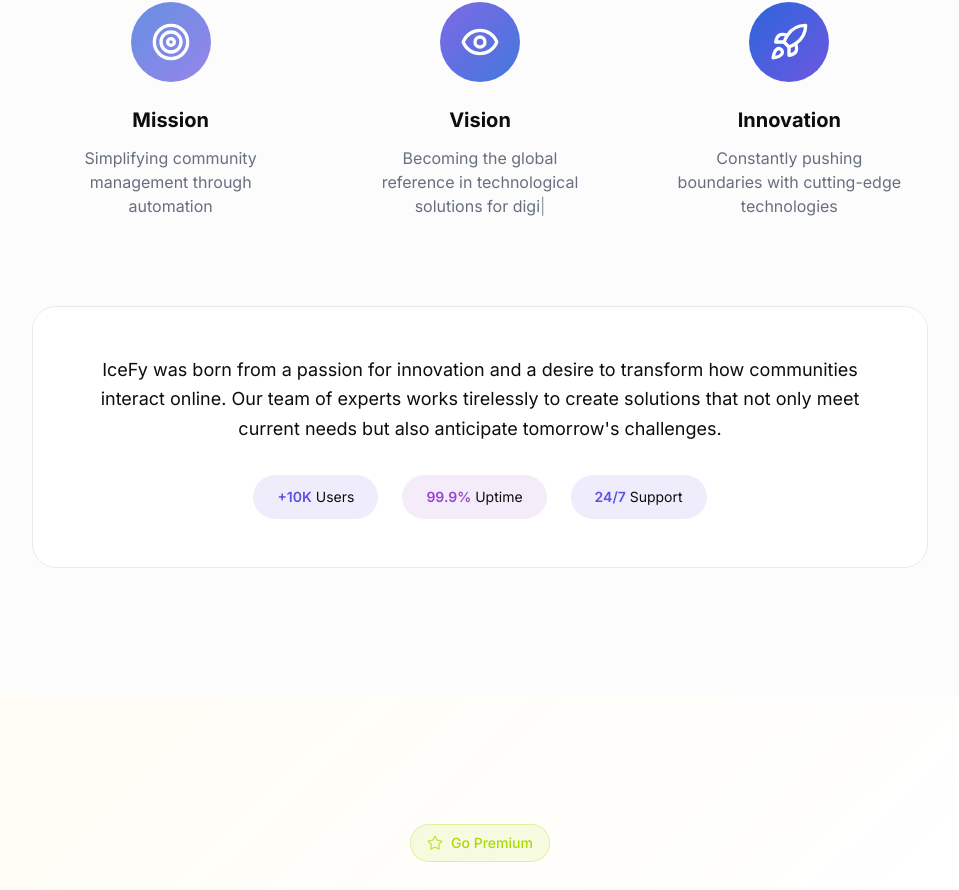
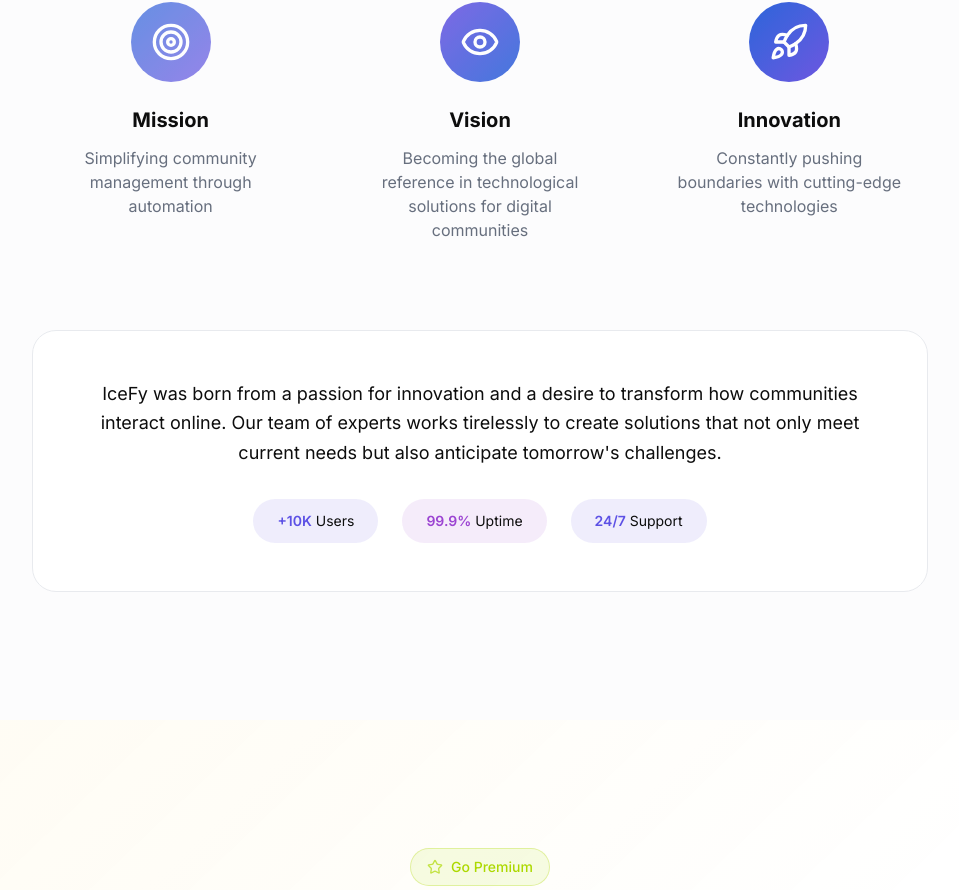
Before and after one commit to AleX122717/fylink-stellar-showcase, a React (Vite) app: page / in a window 1280 px wide. Shown: the part 2176-3066 px from the top of the page, without its empty margins (160-1119 px from the left). Built offline with nearby package versions, Linux system fonts and the light colour scheme; the HTML template or start-up script is replaced by a standard one.

Commit message:
Revert typewriter animation

```diff
--- a/src/components/AboutSection.tsx
+++ b/src/components/AboutSection.tsx
@@ -34,9 +34,9 @@ const AboutSection = () => {
                 <Eye className="w-10 h-10 text-white" />
               </div>
               <h3 className="text-xl font-bold mb-3">{t.about.vision}</h3>
-              <div className="text-muted-foreground min-h-[4em]">
-                <TypewriterText texts={[t.about.visionDesc]} />
-              </div>
+              <p className="text-muted-foreground">
+                {t.about.visionDesc}
+              </p>
             </div>
 
             <div className="text-center p-6">
```
